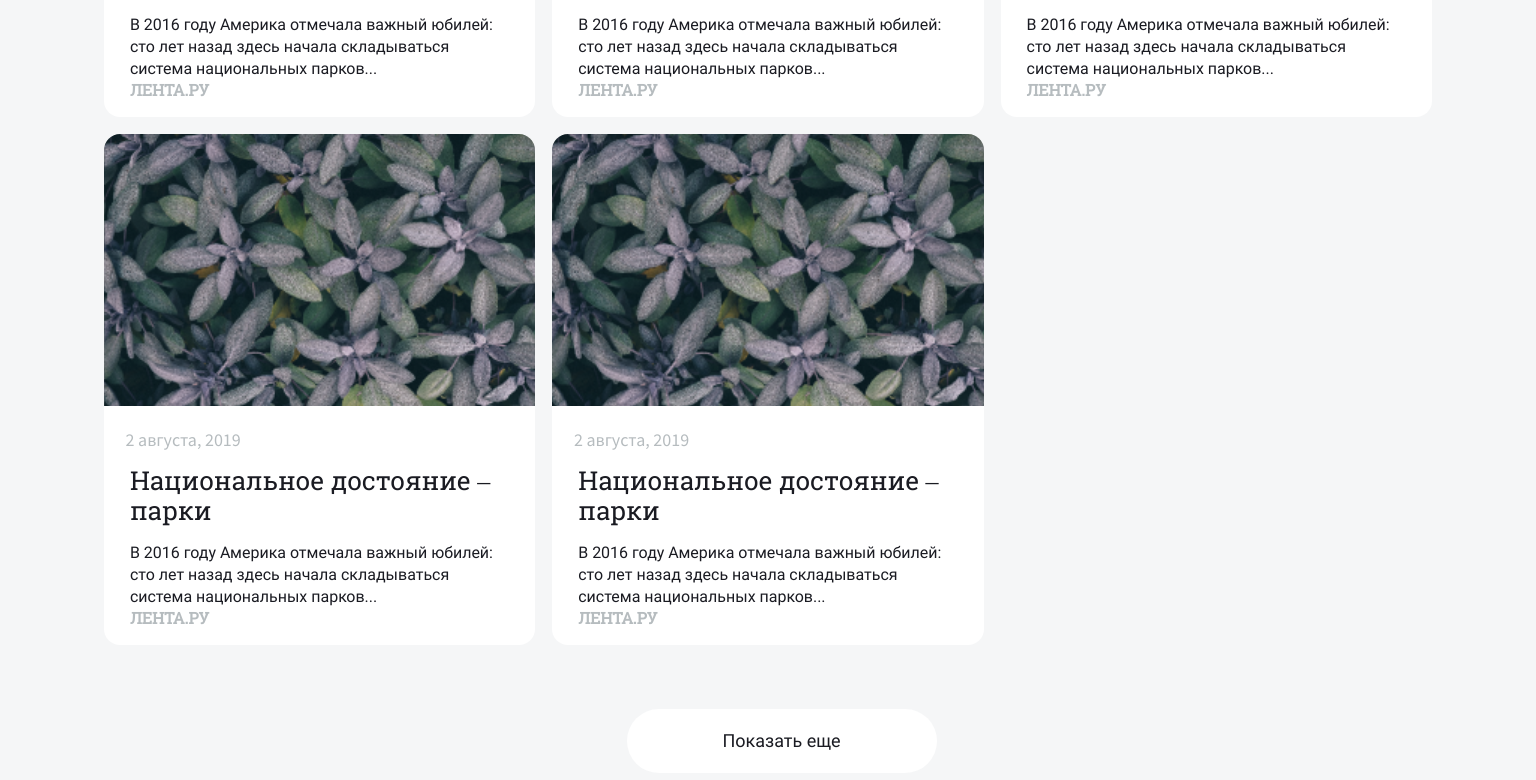
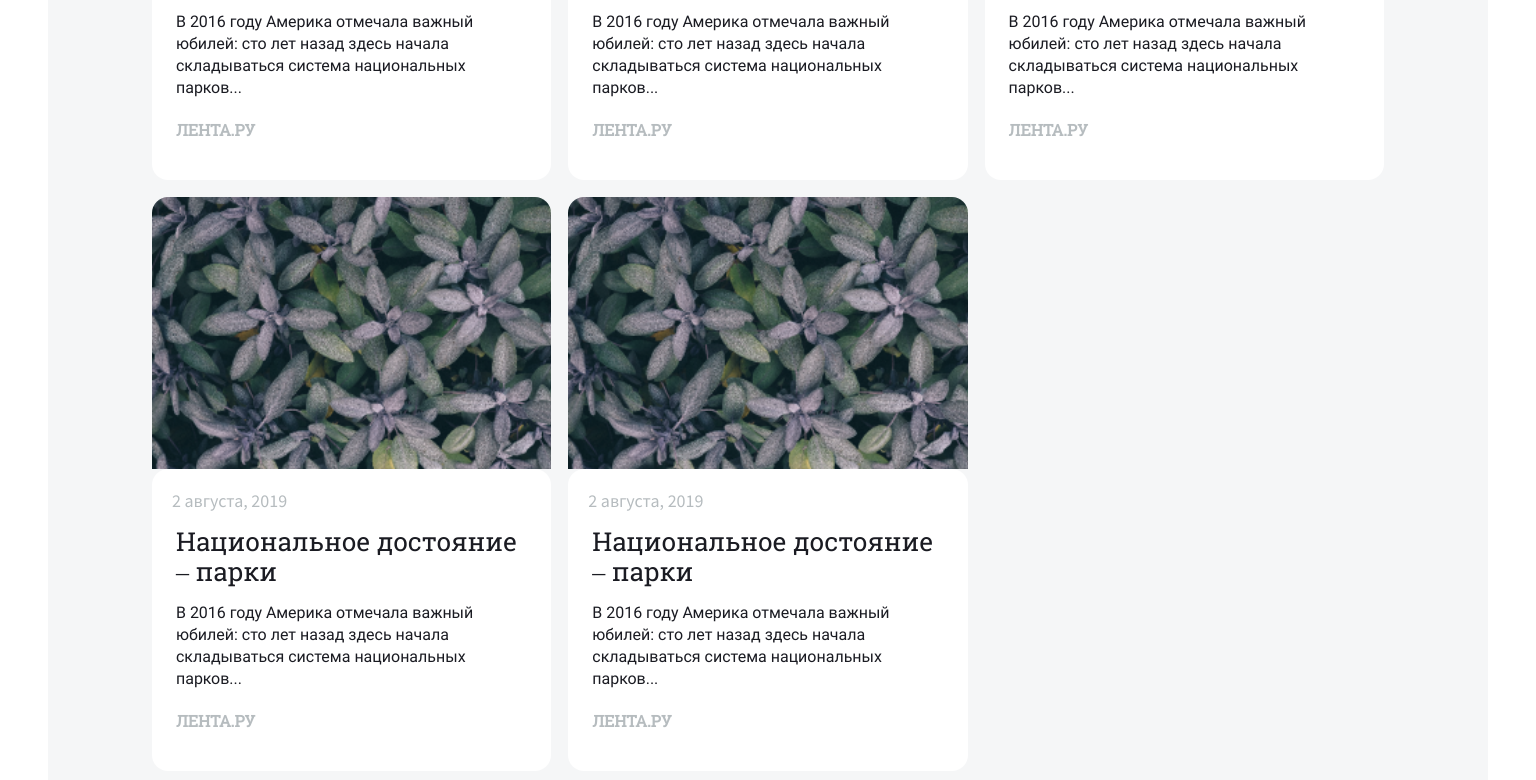
Before and after one commit to cherepanov92/ya_diploma, a website built with webpack: page src/index.html in a window 1536 px wide. Shown: the part 1164-1944 px from the top of the page. Built offline with nearby package versions, Linux system fonts and the light colour scheme; files whose address does not match are found by name.

Commit message:
[*] index - маленькие доработки по prefect pixel.

```diff
--- a/src/blocks/btn/btn.css
+++ b/src/blocks/btn/btn.css
@@ -27,7 +27,7 @@
 @media screen and (min-width: 1440px) {
   .content__button-more {
     padding: 20px;
-    max-width: 310px;
+    max-width: 280px;
     margin: 60px 0 0 0;
   }
 }
--- a/src/blocks/footer/footer.css
+++ b/src/blocks/footer/footer.css
@@ -16,12 +16,12 @@
 
 @media screen and (min-width: 768px) {
   .footer {
-    padding: 21px 39px 18px;
+    padding: 27px 39px 16px;;
   }
 }
 
 @media screen and (min-width: 1440px) {
   .footer {
-    padding: 28px 101px 15px 39px;
+    padding: 28px 101px 15px 110px;
   }
 }
--- a/src/blocks/result-card/__source/result-card__source.css
+++ b/src/blocks/result-card/__source/result-card__source.css
@@ -1,5 +1,7 @@
 .result-card__source {
-  padding: 5px 5%;
+  padding: 0 6% 23px 6%;
+  position:absolute;
+  bottom:0;
   font-family: Roboto Slab;
   font-style: normal;
   font-weight: bold;
@@ -12,11 +14,14 @@
 @media screen and (min-width: 768px) {
   .result-card__source {
     padding: 16px 8% 0 8%;
+    position: absolute;
+    bottom: 18px;
   }
 }
 
 @media screen and (min-width: 1440px) {
   .result-card__source {
-    padding: 23px 6% 8px 6%;
+    padding: 0 6% 23px 6%;
+    position: absolute;
   }
 }
--- a/src/blocks/result-card/__subtitle/result-card__subtitle.css
+++ b/src/blocks/result-card/__subtitle/result-card__subtitle.css
@@ -1,11 +1,14 @@
 .result-card__subtitle {
   margin: 5% 5% 5px 5%;
+  overflow: hidden;
+  text-overflow: ellipsis;
 }
 
 @media screen and (min-width: 768px) {
   .result-card__subtitle {
     margin: 4% 6% 1px 8%;
     line-height: 21px;
+    max-height: 90px;
   }
 }
 
--- a/src/blocks/result-card/result-card.css
+++ b/src/blocks/result-card/result-card.css
@@ -1,4 +1,5 @@
 @import url('./__image/result-card__image.css');
+@import url('./__content_block/result-card__content_block.css');
 @import url('./__date/result-card__date.css');
 @import url('./__title/result-card__title.css');
 @import url('./__subtitle/result-card__subtitle.css');
@@ -7,9 +8,6 @@
 
 .result-card {
   margin: 0 0 8px 0;
-  background-color: #fff;
-  border-radius: 16px;
-  padding-bottom: 17px;
   display: flex;
   flex-flow: column;
 }
--- a/src/blocks/root/__content/root__content.css
+++ b/src/blocks/root/__content/root__content.css
@@ -11,6 +11,6 @@
 
 @media screen and (min-width: 1440px) {
   .root__content {
-    padding: 81px 104px 81px 104px;
+    padding: 81px 104px 91px 104px;
   }
 }
--- a/src/blocks/root/root.css
+++ b/src/blocks/root/root.css
@@ -10,4 +10,6 @@
 .root {
   background-color: #F5F6F7;
   min-width: 320px;
+  max-width: 1440px;
+  margin: 0 auto;
 }
```
